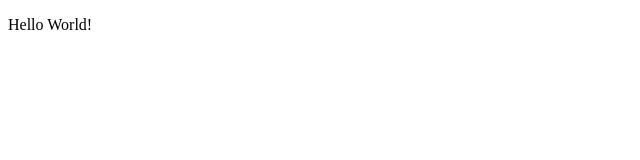
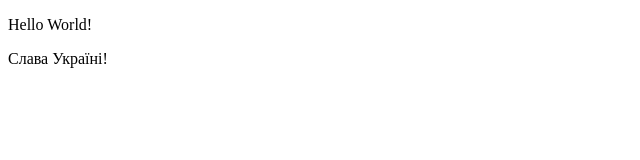
Before and after one commit to plakhtiyIgor/firstProjectJavaScript, a plain HTML site: page index.html in a window 1280 px wide. Shown: the full height of the page, 0-640 px from the left. Drawn offline with Linux system fonts and the light colour scheme.

Commit message:
second commit

```diff
--- a/index.html
+++ b/index.html
@@ -10,6 +10,7 @@
 <body>
 
     <p>Hello World!</p>
+    <p>Слава Україні!</p>
 
     <!-- <script>
         alert(1);
```
Also changed, not shown: js/script.js (line endings or trailing spaces).
